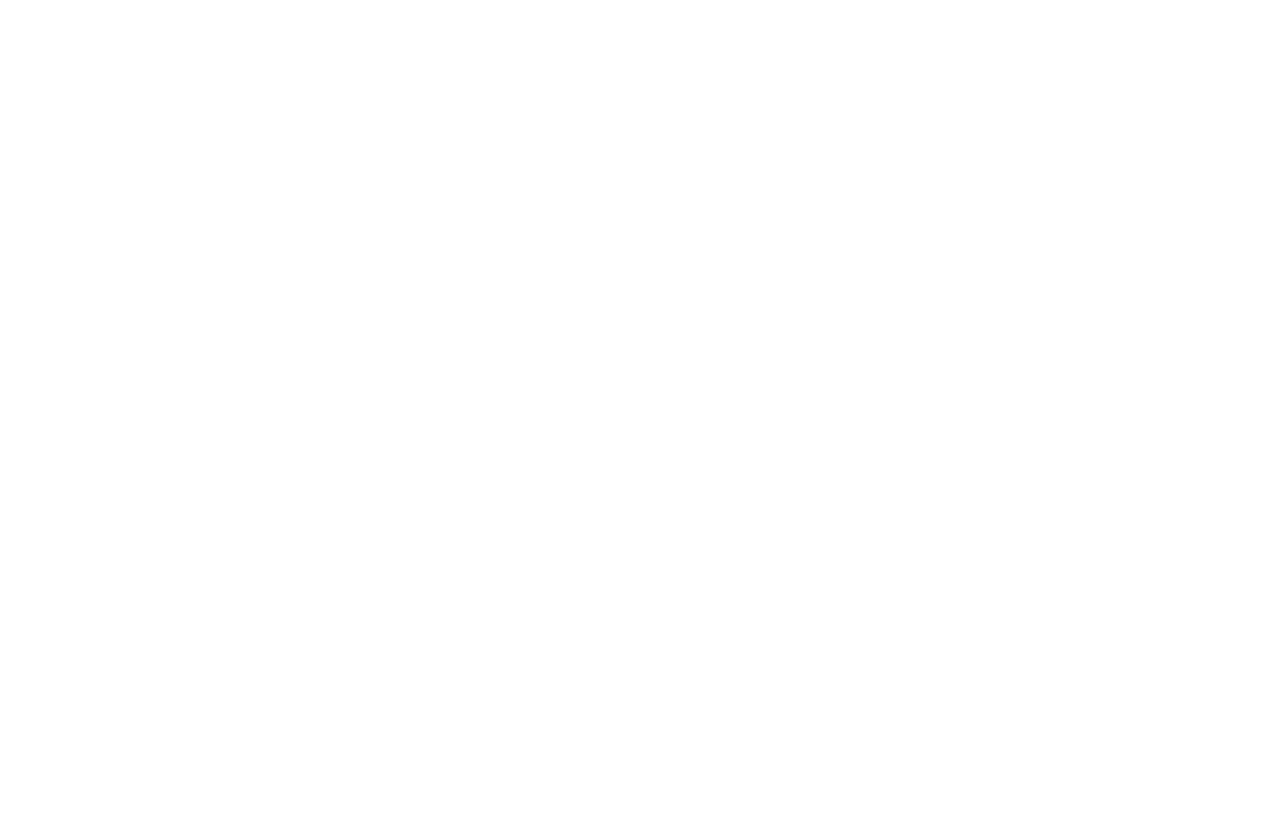
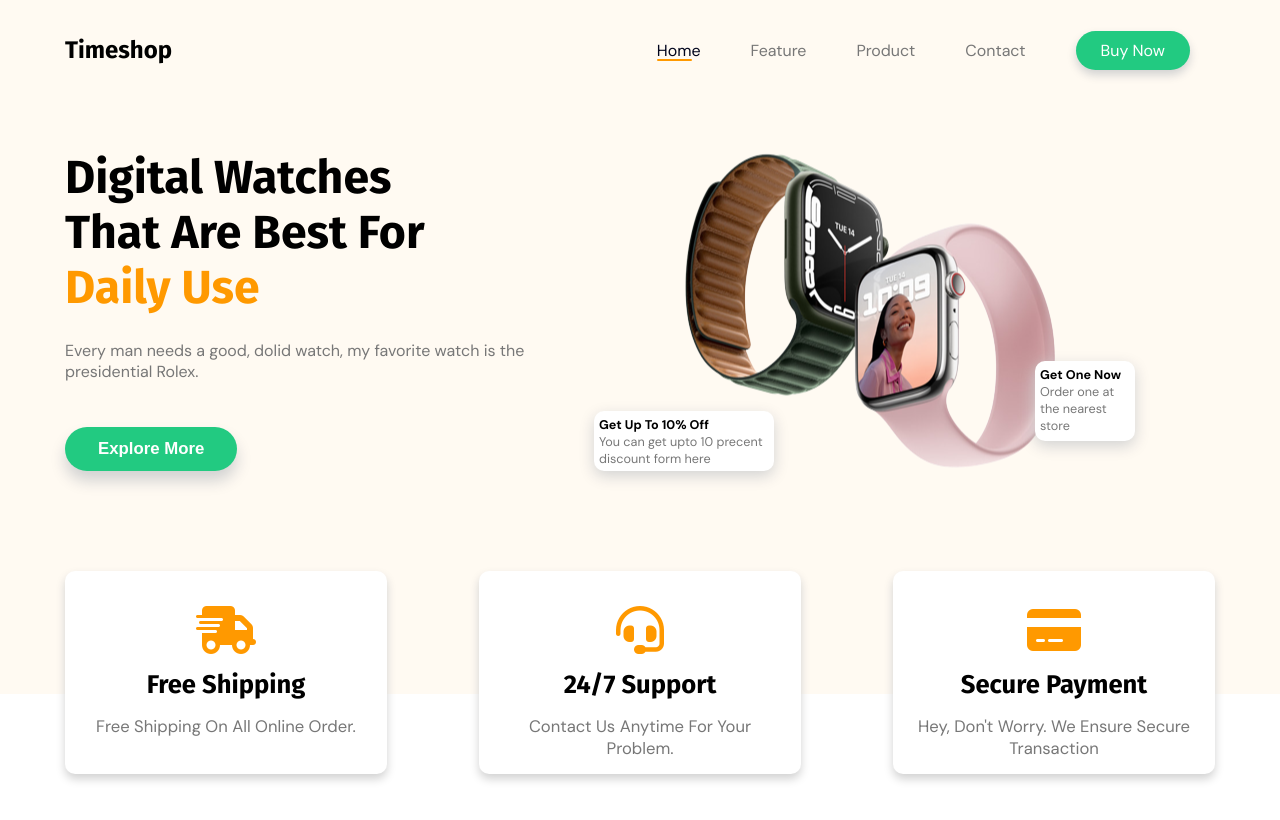
Before and after one commit to Kaleab-Ayenew/Time-Shop, a React (Create React App) app: page / in a window 1280 px wide. Shown: the top 820 px of the page. Built offline with nearby package versions, Linux system fonts and the light colour scheme.

Commit message:
finished the header section

```diff
--- a/public/index.html
+++ b/public/index.html
@@ -15,6 +15,13 @@
       user's mobile device or desktop. See https://developers.google.com/web/fundamentals/web-app-manifest/
     -->
     <link rel="manifest" href="%PUBLIC_URL%/manifest.json" />
+    <link
+      rel="stylesheet"
+      href="https://cdnjs.cloudflare.com/ajax/libs/font-awesome/6.2.1/css/all.min.css"
+      integrity="sha512-MV7K8+y+gLIBoVD59lQIYicR65iaqukzvf/nwasF0nqhPay5w/9lJmVM2hMDcnK1OnMGCdVK+iQrJ7lzPJQd1w=="
+      crossorigin="anonymous"
+      referrerpolicy="no-referrer"
+    />
     <!--
       Notice the use of %PUBLIC_URL% in the tags above.
       It will be replaced with the URL of the `public` folder during the build.
--- a/src/App.js
+++ b/src/App.js
@@ -1,9 +1,10 @@
 import "./public.css";
+import Header from "./comps/header/Header";
 
 function App() {
   return (
     <div className="App">
-      <div className="shadow"></div>
+      <Header />
     </div>
   );
 }
--- a/src/comps/header/Header.js
+++ b/src/comps/header/Header.js
@@ -1,7 +1,93 @@
 import React from "react";
+import "./header.css";
 
 function Header(props) {
-  return <div></div>;
+  return (
+    <section className="header-section">
+      <header>
+        <div className="header-main">
+          <span className="header__logo-name">Timeshop</span>
+          <ul className="header__menu-list">
+            <li className="active-link">
+              <a href="#">Home</a>
+            </li>
+            <li>
+              <a href="#">Feature</a>
+            </li>
+            <li>
+              <a href="#">Product</a>
+            </li>
+            <li>
+              <a href="#">Contact</a>
+            </li>
+            <li className="list-button">
+              <a href="#">Buy Now</a>
+            </li>
+          </ul>
+        </div>
+        <div className="header-float">
+          <ul className="header__menu-list">
+            <li className="active-link">
+              <a href="#">Home</a>
+            </li>
+            <li>
+              <a href="#">Feature</a>
+            </li>
+            <li>
+              <a href="#">Product</a>
+            </li>
+            <li>
+              <a href="#">Contact</a>
+            </li>
+            <li className="list-button">
+              <a href="#">Buy Now</a>
+            </li>
+          </ul>
+        </div>
+      </header>
+      <div className="header__intro-div">
+        <div className="header__intro-text">
+          <h1>
+            Digital Watches That Are Best For{" "}
+            <span style={{ color: "var(--orange)" }}>Daily Use</span>
+          </h1>
+          <p>
+            Every man needs a good, dolid watch, my favorite watch is the
+            presidential Rolex.
+          </p>
+          <button className="header__explore-button">Explore More</button>
+        </div>
+        <div className="header__image-box">
+          <div className="header__msg-box-left">
+            <strong>Get Up To 10% Off</strong>
+            <p>You can get upto 10 precent discount form here</p>
+          </div>
+
+          <div className="header__msg-box-right">
+            <strong>Get One Now</strong>
+            <p>Order one at the nearest store</p>
+          </div>
+        </div>
+      </div>
+      <div className="header__card-holder">
+        <div>
+          <i class="fa-solid fa-truck-fast"></i>
+          <h2>Free Shipping</h2>
+          <p>Free Shipping On All Online Order.</p>
+        </div>
+        <div>
+          <i class="fa-solid fa-headset"></i>
+          <h2>24/7 Support</h2>
+          <p>Contact Us Anytime For Your Problem.</p>
+        </div>
+        <div>
+          <i class="fa-solid fa-credit-card"></i>
+          <h2>Secure Payment</h2>
+          <p>Hey, Don't Worry. We Ensure Secure Transaction</p>
+        </div>
+      </div>
+    </section>
+  );
 }
 
 export default Header;
--- a/src/comps/header/header.css
+++ b/src/comps/header/header.css
@@ -0,0 +1,183 @@
+.header-section {
+  padding: 20px 65px;
+  background-color: var(--light-orange);
+  margin-bottom: 150px;
+}
+
+header {
+  display: flex;
+  flex-direction: column;
+}
+
+.header__logo-name {
+  font-weight: 600;
+  font-family: var(--title-font);
+  font-size: 1.5rem;
+}
+
+.header-main {
+  display: flex;
+  align-items: center;
+  justify-content: space-between;
+  height: 60px;
+}
+
+.header-float {
+  display: none;
+}
+
+.header__menu-list {
+  list-style: none;
+  display: flex;
+  align-items: center;
+}
+
+.header__menu-list li {
+  margin: 0 25px;
+  color: var(--gray);
+}
+
+.header__menu-list li a {
+  position: relative;
+}
+
+.header__menu-list li a::after {
+  content: "";
+  display: block;
+  height: 2px;
+  width: 80%;
+  background-color: var(--orange);
+  position: absolute;
+  bottom: 0;
+  left: 0;
+  border-radius: 3px;
+  transform: scaleX(0);
+  transform-origin: left;
+  transition: transform 0.5s ease;
+}
+
+.header__menu-list li a:hover,
+.header__menu-list li.active-link a {
+  color: var(--black);
+}
+
+.header__menu-list li a:hover::after,
+.header__menu-list li.active-link a::after {
+  transform: scaleX(1);
+}
+
+.header__menu-list li.list-button {
+  background-color: var(--green);
+  padding: 9px 25px;
+  color: white;
+  border-radius: 20px;
+  box-shadow: 0 5px 10px var(--shadow);
+  cursor: pointer;
+}
+
+.header__menu-list li.list-button a:hover {
+  color: white;
+}
+
+.header__menu-list li.list-button a:hover::after {
+  transform: scaleX(0);
+}
+
+.header__intro-div {
+  margin-top: 70px;
+  display: flex;
+  justify-content: space-between;
+}
+
+.header__intro-text {
+  width: 44%;
+}
+
+.header__intro-text h1 {
+  max-width: 15ch;
+}
+
+.header__intro-text p {
+  margin-top: 25px;
+}
+
+.header__explore-button {
+  padding: 12px 33px;
+  border-radius: 25px;
+  border: none;
+  background-color: var(--green);
+  color: white;
+  font-size: 1.05rem;
+  font-weight: bold;
+  margin-top: 45px;
+  box-shadow: 0 10px 15px var(--shadow);
+  cursor: pointer;
+}
+
+.header__image-box {
+  width: 54%;
+  background-image: url(../../images/watches.png);
+  background-position: 100% 50%;
+  position: relative;
+}
+
+.header__msg-box-left {
+  position: absolute;
+  left: 0;
+  bottom: 0;
+  width: 180px;
+  height: 60px;
+  background-color: white;
+  font-size: 0.79rem;
+  box-shadow: 0 5px 15px var(--shadow);
+  border-radius: 10px;
+  padding: 5px;
+}
+
+.header__msg-box-right {
+  position: absolute;
+  right: 80px;
+  bottom: 30px;
+  width: 100px;
+  height: 80px;
+  background-color: white;
+  font-size: 0.79rem;
+  box-shadow: 0 5px 15px var(--shadow);
+  border-radius: 10px;
+  padding: 5px;
+}
+
+.header__card-holder {
+  display: flex;
+  justify-content: space-between;
+}
+
+.header__card-holder div {
+  border-radius: 10px;
+  width: 28%;
+  padding: 15px 15px;
+  box-shadow: 0 5px 10px var(--shadow);
+  background-color: white;
+  position: relative;
+  bottom: -100px;
+  display: flex;
+  flex-direction: column;
+}
+
+.header__card-holder i {
+  align-self: center;
+  font-size: 3rem;
+  color: var(--orange);
+  margin-top: 20px;
+}
+
+.header__card-holder h2 {
+  margin: 15px 0;
+  font-size: 2vw;
+  text-align: center;
+}
+
+.header__card-holder p {
+  text-align: center;
+  font-size: 1.3vw;
+}
--- a/src/index.css
+++ b/src/index.css
@@ -18,9 +18,9 @@
 :root {
   --light-orange: rgb(255, 250, 242);
   --black: rgb(0, 4, 28);
-  --orange: rgb(255, 180, 68);
-  --green: rgb(35, 255, 160);
-  --gray: rgb(191, 191, 191);
+  --orange: rgb(255, 153, 0);
+  --green: rgb(34, 202, 129);
+  --gray: rgb(119, 119, 119);
   --shadow: rgba(210, 210, 210);
   --title-font: "Fira Sans", sans-serif;
   --body-font: "DM Sans", sans-serif;
--- a/src/public.css
+++ b/src/public.css
@@ -0,0 +1,32 @@
+h1,
+h2,
+h3,
+h4 {
+  font-family: var(--title-font);
+  font-weight: 600;
+}
+
+h1 {
+  font-size: 2.9rem;
+}
+
+h2 {
+  font-size: 1.4rem;
+}
+
+h3 {
+  font-size: 1.1rem;
+}
+
+h4 {
+  font-size: 1rem;
+}
+
+p {
+  color: var(--gray);
+}
+
+a {
+  color: unset;
+  text-decoration: unset;
+}
```
Also changed, not shown: src/images/watches.png (added).
